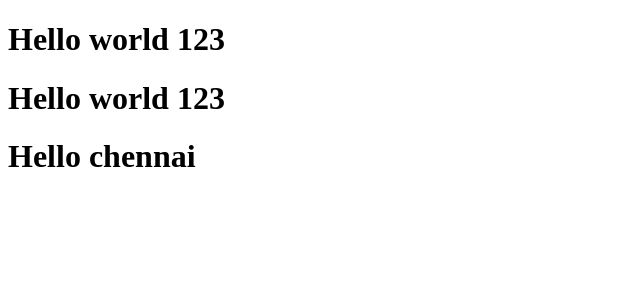
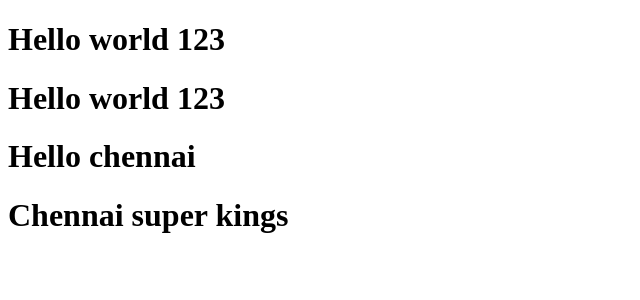
Before and after one commit to sairam2381/new-repo, a React (Vite) app: page / in a window 1280 px wide. Shown: the top 300 px of the page, without its empty margins (0-640 px from the left). Built offline with nearby package versions, Linux system fonts and the light colour scheme.

Commit message:
The new component are added

```diff
--- a/src/App.jsx
+++ b/src/App.jsx
@@ -1,6 +1,7 @@
 import { useState } from "react";
 import HelloWorld from "./hello-world";
 import HelloChennai from "./hello-chennai";
+import MiComponent from "./mi/mi-component";
 
 function App() {
   const [count, setCount] = useState(0);
@@ -10,6 +11,7 @@ function App() {
       <HelloWorld />
       <HelloWorld />
       <HelloChennai />
+      <MiComponent />
     </div>
   );
 }
--- /dev/null
+++ b/src/csk/csk-component.jsx
@@ -0,0 +1,7 @@
+import react from "react";
+const CskComponent=()=>{
+  return(
+    <h1>Chennai super kings</h1>
+  )
+}
+export default CskComponent;
--- /dev/null
+++ b/src/mi/mi-component.jsx
@@ -0,0 +1,6 @@
+import react from "react";
+import CskComponent from "../csk/csk-component";
+const MiComponent = () => {
+  return <CskComponent />;
+};
+export default MiComponent;
```
